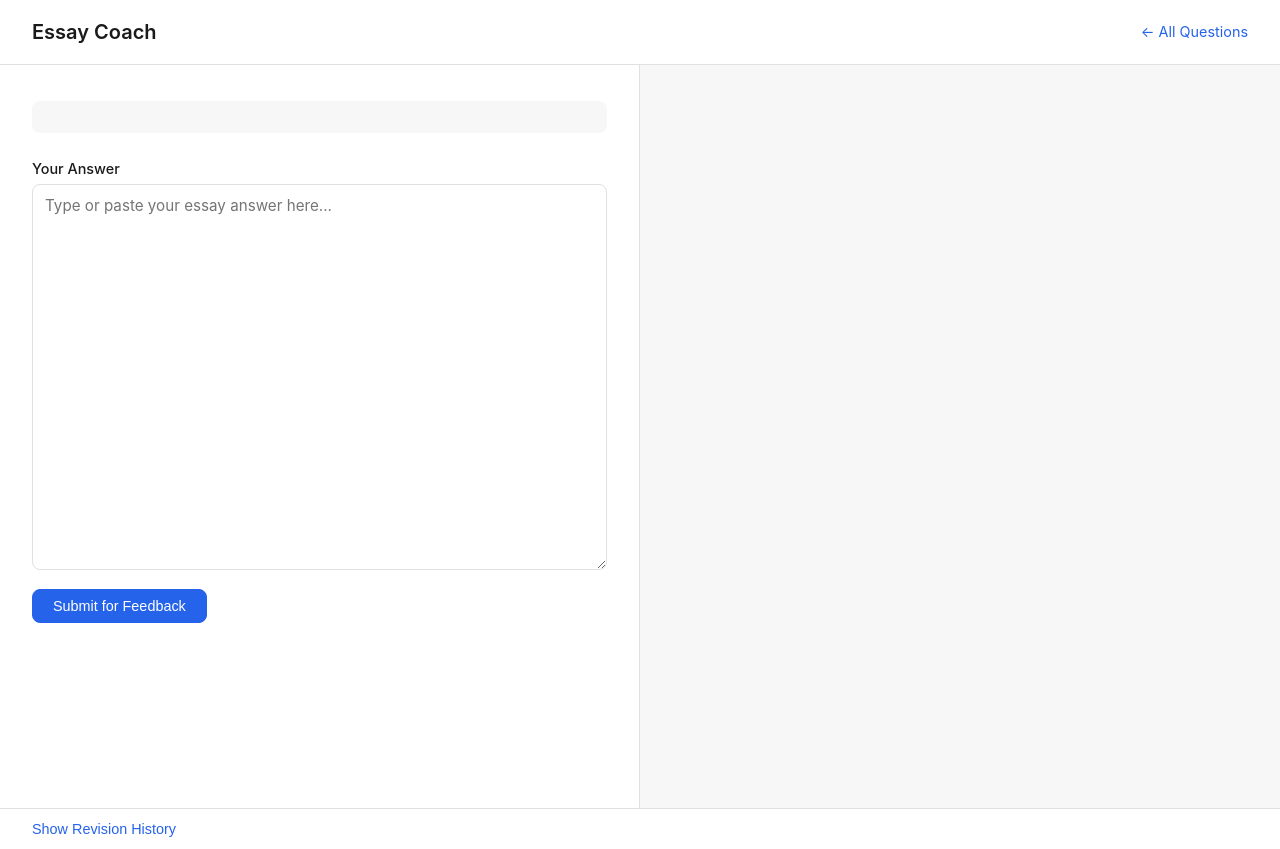
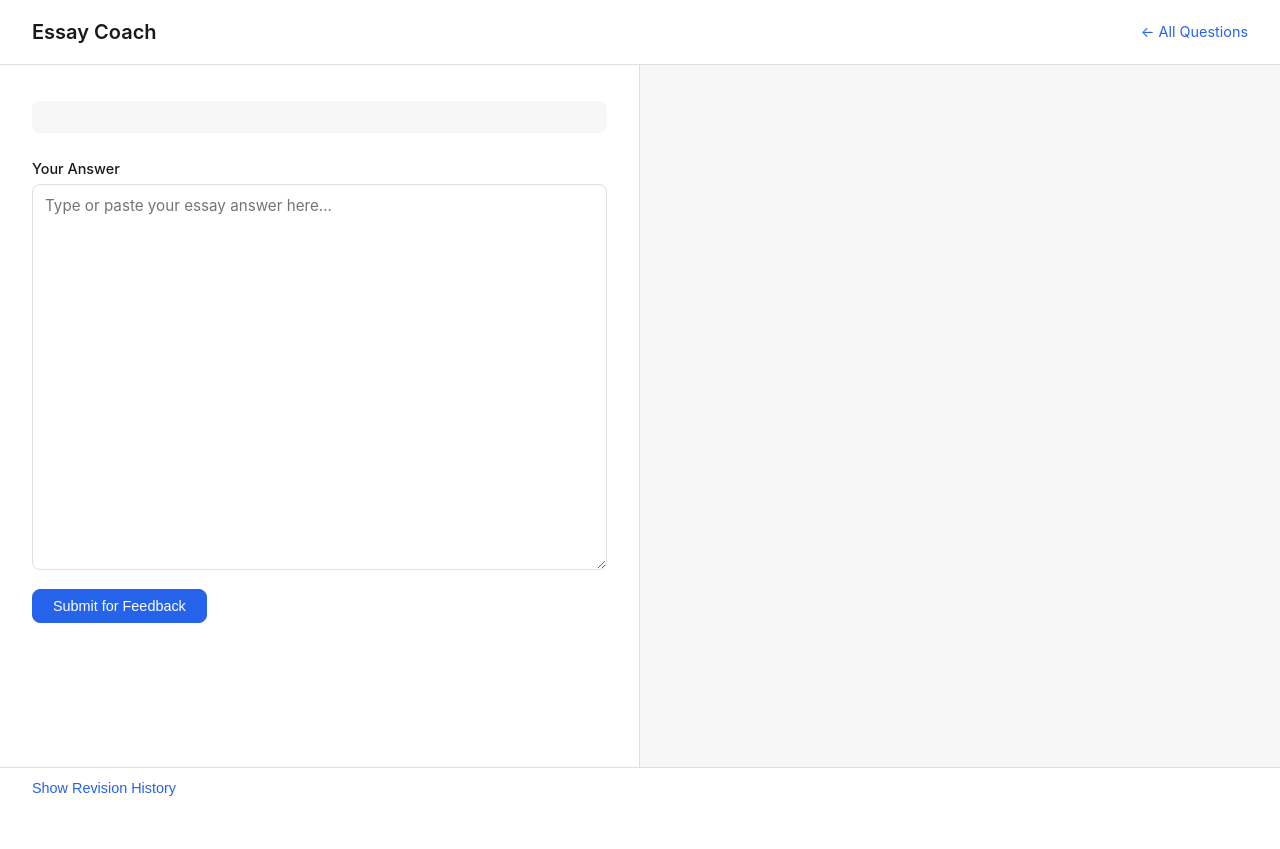
Before and after one commit to dougwyu/essay-coach, a FastAPI app: template templates/student.html in a window 1280 px wide. After the commit the page ends 796 px from the top, so only its background shows below. Run offline with FastAPI, Linux system fonts and the light colour scheme; the template is opened without the code that fills it, so the values that code supplies are empty.

Commit message:
fix: always show revision history toggle at bottom of workspace
Co-Authored-By: Claude Sonnet 4.6 <noreply@anthropic.com>

```diff
--- a/static/style.css
+++ b/static/style.css
@@ -189,11 +189,18 @@ textarea {
 }
 
 /* Workspace (student) */
+.workspace-page {
+    display: flex;
+    flex-direction: column;
+    height: calc(100vh - 57px);
+}
+
 .workspace {
     display: grid;
     grid-template-columns: 1fr 1fr;
     gap: 0;
-    height: calc(100vh - 57px);
+    flex: 1;
+    min-height: 0;
 }
 
 .workspace-left {
--- a/templates/student.html
+++ b/templates/student.html
@@ -93,6 +93,7 @@
     <h1>Essay Coach</h1>
     <nav><a href="/student/{{ class_id }}">&larr; All Questions</a></nav>
 </header>
+<div class="workspace-page">
 <main class="workspace">
     <div class="workspace-left">
         <div id="student-identity" style="font-size:0.85rem; color:var(--text-muted); margin-bottom:0.5rem;"></div>
@@ -133,6 +134,7 @@
     </button>
     <div id="history-content" class="history-content" style="display:none"></div>
 </aside>
+</div>
 
 <script>
     const QUESTION_ID = "{{ question.id }}";
```
